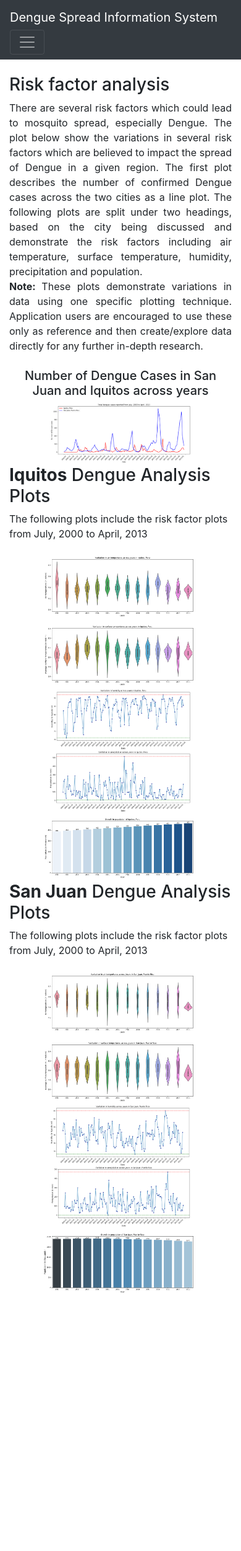
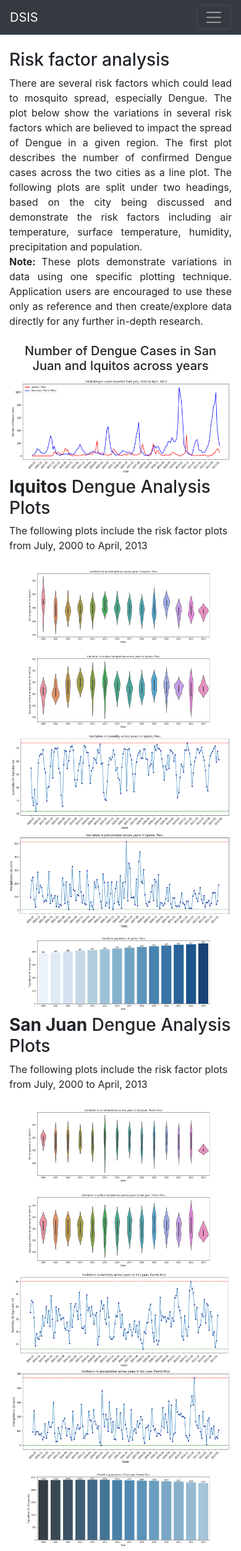
Before and after one commit to ITWSXInformatics/DengueSpreadInformationSystemDSIS, a Flask app: page /plots in a window 390 px wide. Shown: the whole page at 62% size. Before the commit the page ends 2086 px from the top, so only its background shows below. Run offline with Flask 2, Linux system fonts and the light colour scheme; some libraries are stand-ins or nearby versions.

Commit message:
Make pages small screen friendly

```diff
--- a/MapData/templates/background.html
+++ b/MapData/templates/background.html
@@ -1,7 +1,8 @@
 <!DOCTYPE html>
 <html lang="en" dir="ltr">
     <head>
-       <meta charset="utf-8">
+        <meta charset="utf-8">
+        <meta name="viewport" content="width=device-width, initial-scale=1, shrink-to-fit=no">
         <script src="https://code.jquery.com/jquery-3.2.1.slim.min.js" integrity="sha384-KJ3o2DKtIkvYIK3UENzmM7KCkRr/rE9/Qpg6aAZGJwFDMVNA/GpGFF93hXpG5KkN" crossorigin="anonymous"></script>
         <link rel="stylesheet" href="https://maxcdn.bootstrapcdn.com/bootstrap/4.0.0/css/bootstrap.min.css" integrity="sha384-Gn5384xqQ1aoWXA+058RXPxPg6fy4IWvTNh0E263XmFcJlSAwiGgFAW/dAiS6JXm" crossorigin="anonymous">
     </head>
--- a/MapData/templates/contacts.html
+++ b/MapData/templates/contacts.html
@@ -1,7 +1,8 @@
 <!DOCTYPE html>
 <html lang="en" dir="ltr">
     <head>
-       <meta charset="utf-8">
+        <meta charset="utf-8">
+        <meta name="viewport" content="width=device-width, initial-scale=1, shrink-to-fit=no">
         <script src="https://code.jquery.com/jquery-3.2.1.slim.min.js" integrity="sha384-KJ3o2DKtIkvYIK3UENzmM7KCkRr/rE9/Qpg6aAZGJwFDMVNA/GpGFF93hXpG5KkN" crossorigin="anonymous"></script>
         <link rel="stylesheet" href="https://maxcdn.bootstrapcdn.com/bootstrap/4.0.0/css/bootstrap.min.css" integrity="sha384-Gn5384xqQ1aoWXA+058RXPxPg6fy4IWvTNh0E263XmFcJlSAwiGgFAW/dAiS6JXm" crossorigin="anonymous">
     </head>
--- a/MapData/templates/data_plots.html
+++ b/MapData/templates/data_plots.html
@@ -1,13 +1,17 @@
 <!DOCTYPE html>
 <html lang="en" dir="ltr">
     <head>
-       <meta charset="utf-8">
+        <meta charset="utf-8">
+        <meta name="viewport" content="width=device-width, initial-scale=1, shrink-to-fit=no">
         <script src="https://code.jquery.com/jquery-3.2.1.slim.min.js" integrity="sha384-KJ3o2DKtIkvYIK3UENzmM7KCkRr/rE9/Qpg6aAZGJwFDMVNA/GpGFF93hXpG5KkN" crossorigin="anonymous"></script>
         <link rel="stylesheet" href="https://maxcdn.bootstrapcdn.com/bootstrap/4.0.0/css/bootstrap.min.css" integrity="sha384-Gn5384xqQ1aoWXA+058RXPxPg6fy4IWvTNh0E263XmFcJlSAwiGgFAW/dAiS6JXm" crossorigin="anonymous">
     </head>
     <body>
         <nav class="navbar navbar-expand-lg navbar-dark bg-dark">
-            <div class="navbar-brand">Dengue Spread Information System</div>
+            <div class="navbar-brand">
+                <span class="d-lg-none d-md-none">DSIS</span>
+                <span class="d-none d-md-block">Dengue Spread Information System</span>
+            </div>
             <button class="navbar-toggler" type="button" data-toggle="collapse" data-target="#nav" aria-controls="nav" aria-expanded="false" aria-label="Toggle navigation">
                 <span class="navbar-toggler-icon"></span>
             </button>
@@ -43,12 +47,12 @@
                 <div class="col-12 text-center">
                     <h5>Number of Dengue Cases in San Juan and Iquitos across years</h5>
                     <div class="row">
-                        <div class="col-2">
+                        <div class="col-md-2 col-sm-0">
                         </div>
-                        <div class="col-8">
+                        <div class="col-md-8 col-sm-12">
                             <img src="{{url_for('static', filename='images/total_dengue_cases.png')}}" align="top" style="float: left; width: 100%; height: 100%;"/>
                         </div>
-                        <div class="col-2">
+                        <div class="col-md-2 col-sm-0">
                         </div>
                     </div>
                 </div>
@@ -90,11 +94,11 @@
                 plots += '<div class="row">\
                             <div class="col-12 text-center">\
                                 <div class="row">\
-                                    <div class="col-' + (((i==2) || (i==3)) ? 2 : 1) +'"></div>\
-                                    <div class="col-' + (((i==2) || (i==3)) ? 8 : 10) + '">\
+                                    <div class="col-md-' + (((i==2) || (i==3)) ? 2 : 1) + ' col-sm-0"></div>\
+                                    <div class="col-md-' + (((i==2) || (i==3)) ? 8 : 10) + ' col-sm-12">\
                                         <img src=' + plot_names[i] + ' align="top" style="float: left; width: 100%; height: 100%;"/>\
                                     </div>\
-                                    <div class="col-' + (((i==2) || (i==3)) ? 2 : 1) + '"></div>\
+                                    <div class="col-md-' + (((i==2) || (i==3)) ? 2 : 1) + ' col-sm-0"></div>\
                                 </div>\
                             </div>\
                         </div>';
@@ -112,11 +116,11 @@
                 plots += '<div class="row">\
                             <div class="col-12 text-center">\
                                 <div class="row">\
-                                    <div class="col-' + (((i==2) || (i==3)) ? 2 : 1) +'"></div>\
-                                    <div class="col-' + (((i==2) || (i==3)) ? 8 : 10) + '">\
+                                    <div class="col-md-' + (((i==2) || (i==3)) ? 2 : 1) +' col-sm-0"></div>\
+                                    <div class="col-md-' + (((i==2) || (i==3)) ? 8 : 10) + ' col-sm-12">\
                                         <img src=' + plot_names[i] + ' align="top" style="float: left; width: 100%; height: 100%;"/>\
                                     </div>\
-                                    <div class="col-' + (((i==2) || (i==3)) ? 2 : 1) + '"></div>\
+                                    <div class="col-' + (((i==2) || (i==3)) ? 2 : 1) + ' col-sm-0"></div>\
                                 </div>\
                             </div>\
                         </div>';
```
Also changed, not shown: MapData/templates/index.html (+22 -0 lines).
